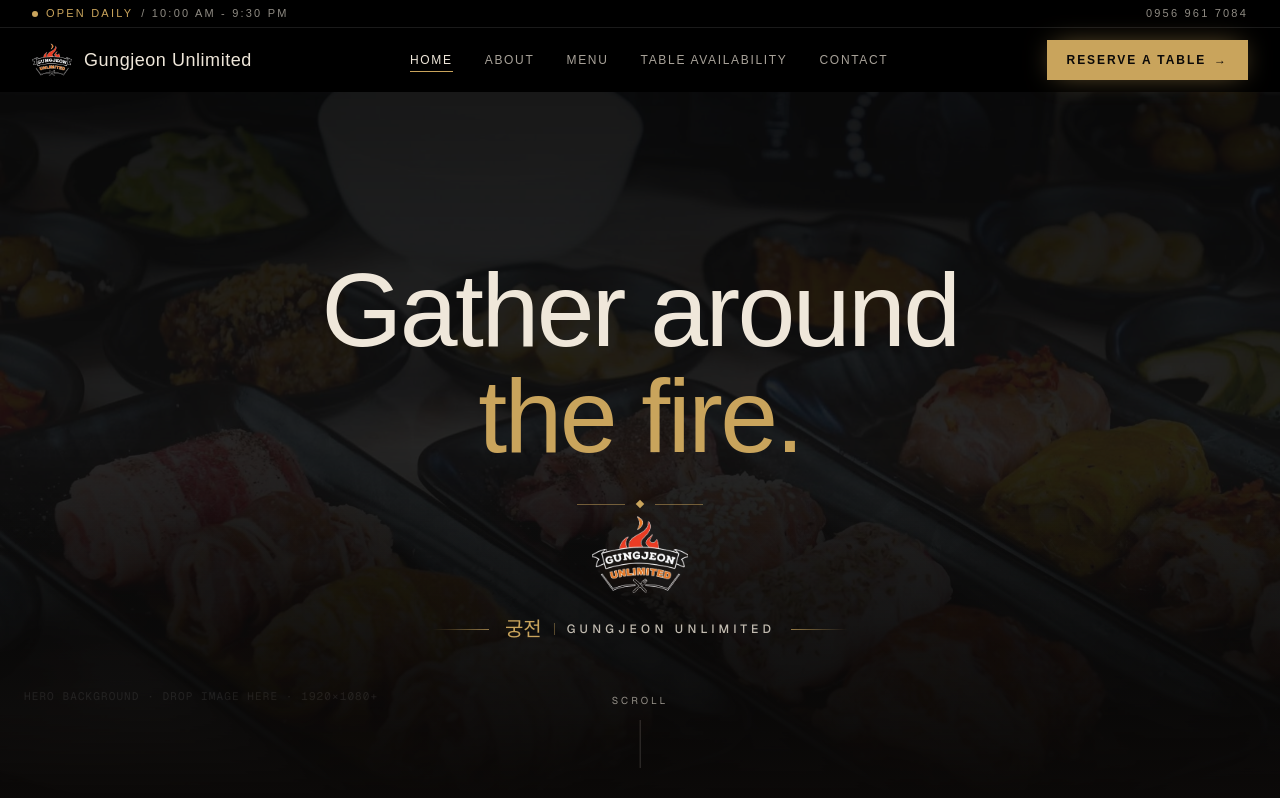
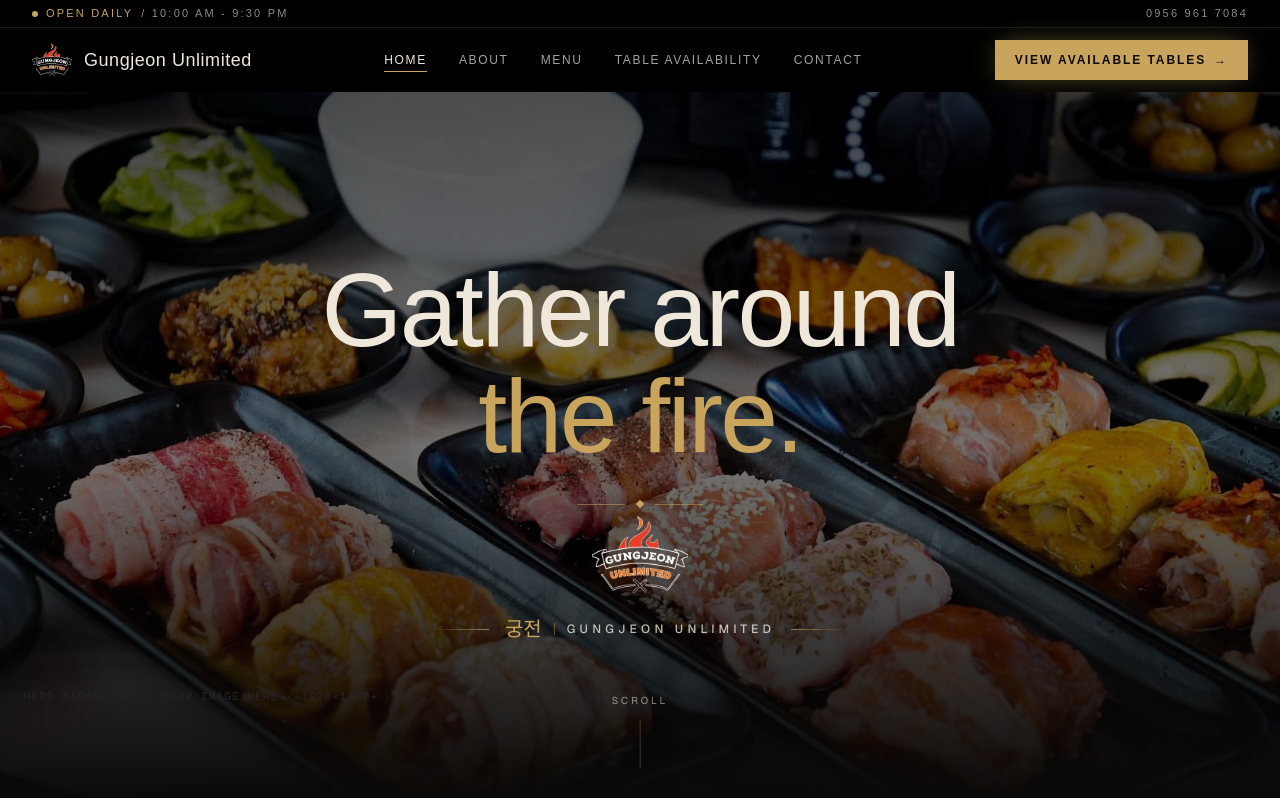
Before and after one commit to fangynan/gungjeon-unlimited, a Next.js app: page / in a window 1280 px wide. Shown: the top 798 px of the page. Built offline with nearby package versions, Linux system fonts and the light colour scheme.

Commit message:
Removed flicker animation in Hero Banner

```diff
--- a/src/components/home/Hero.tsx
+++ b/src/components/home/Hero.tsx
@@ -23,7 +23,7 @@
 <div className="absolute inset-0 -z-20">
   <div
     aria-hidden
-    className="absolute inset-0 animate-pulse bg-neutral-800 motion-reduce:animate-none"
+    className="absolute inset-0 animate-pulse  motion-reduce:animate-none"
   />
   <Image
     src="/images/hero_02.jpg"
@@ -39,7 +39,7 @@
 </div>
       <div
         aria-hidden
-        className="absolute inset-0 -z-10 animate-pulse bg-neutral-800 motion-reduce:animate-none"
+        className="absolute inset-0 -z-10  motion-reduce:animate-none"
       >
         <span className="absolute bottom-24 left-4 font-mono text-[11px] uppercase tracking-widest text-neutral-300 sm:left-6">
           Hero background · drop image here · 1920×1080+
--- a/src/components/public/PublicHeader.tsx
+++ b/src/components/public/PublicHeader.tsx
@@ -18,7 +18,7 @@
   { label: "Contact", href: "/contact" },
 ];
 
-const CTA_LABEL = "Reserve a Table"; // text only; the route is unchanged
+const CTA_LABEL = "View Available Tables"; // text only; the route is unchanged
 
 const SNAP = "ease-[cubic-bezier(0.25,1,0.5,1)]";
 
```
